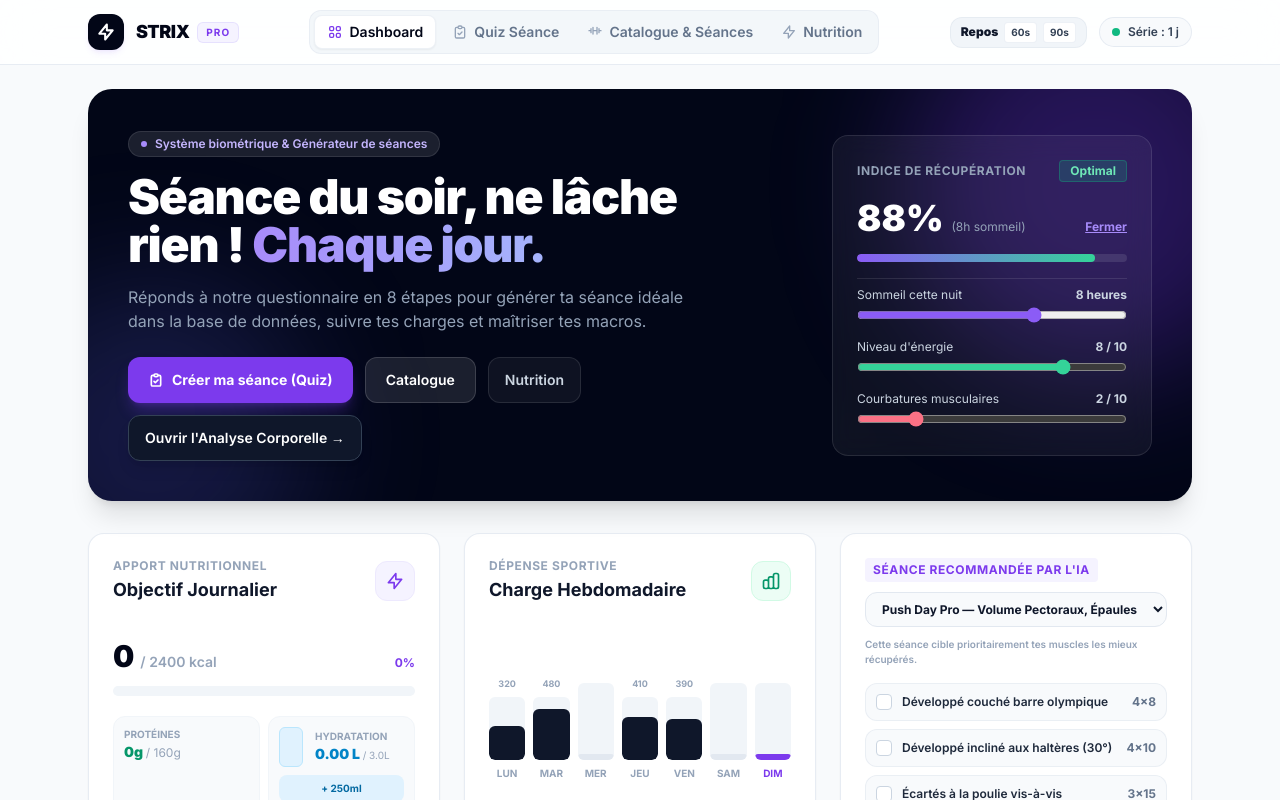
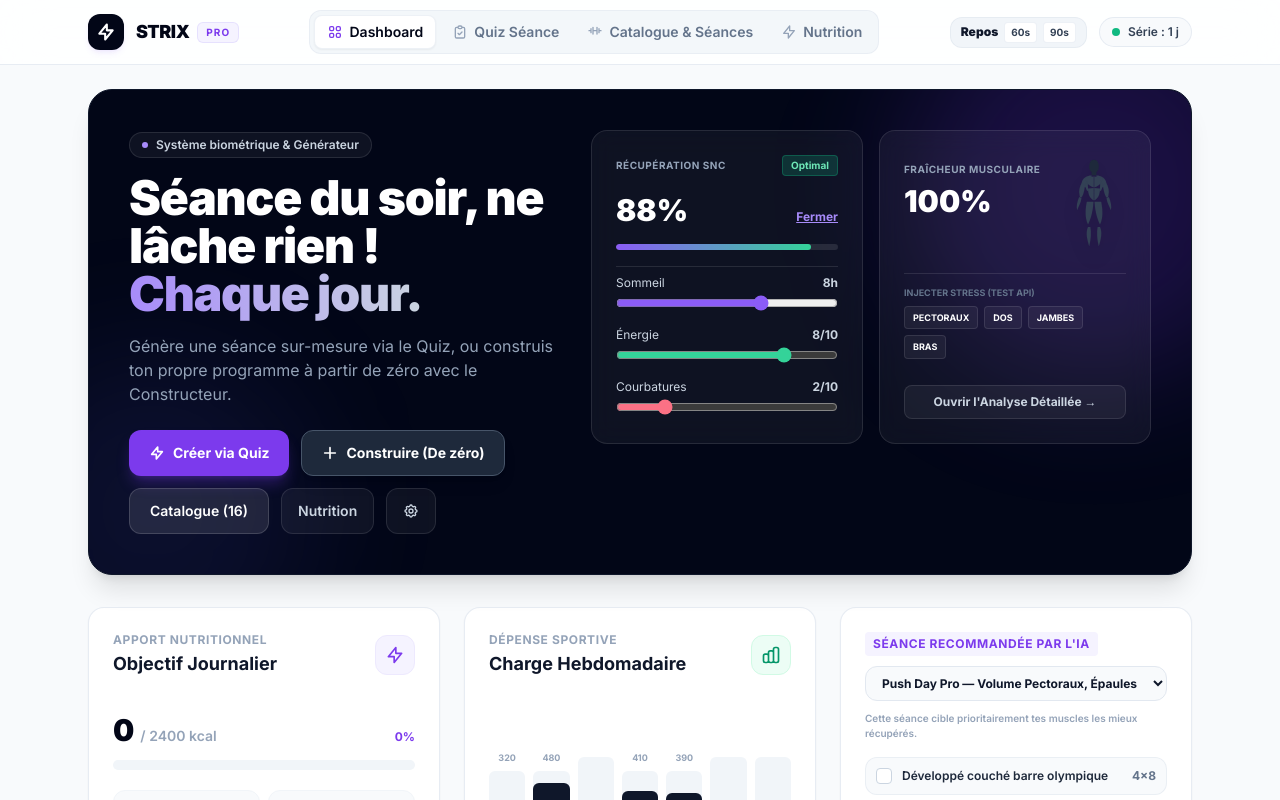
Before and after one commit to louismarembaud035-source/strix, a Next.js app: page / in a window 1280 px wide. Both pictures are taken after a click on the button "Calibrer". Shown: the top 800 px of the page. Built offline with nearby package versions, Linux system fonts and the light colour scheme.

Commit message:
Integrate BodyMap and enhance recovery features
Added BodyMap component and enhanced recovery state management. Updated UI elements and improved hydration and recovery calculations.

```diff
--- a/app/page.tsx
+++ b/app/page.tsx
@@ -9,6 +9,7 @@ import {
   getAllWorkoutsFromDB,
   ExerciseItem,
 } from '@/app/data/workoutsDB';
+import BodyMap from '@/components/BodyMap';
 
 export default function Home() {
   // Données nutritionnelles synchronisées
@@ -18,18 +19,23 @@ export default function Home() {
   const [calorieGoal, setCalorieGoal] = useState<number>(2400);
   const [proteinGoal, setProteinGoal] = useState<number>(160);
 
-  // Données d'entraînement synchronisées avec la base de données
+  // Données d'entraînement synchronisées
   const [sessionsDB, setSessionsDB] = useState<WorkoutSession[]>(defaultWorkoutsDB);
   const [selectedSessionId, setSelectedSessionId] = useState<string>(defaultWorkoutsDB[0].id);
   const [completedIds, setCompletedIds] = useState<number[]>([]);
   const [workoutsCount, setWorkoutsCount] = useState<number>(0);
   const [weeklyBurned, setWeeklyBurned] = useState<number[]>([320, 480, 0, 410, 390, 0, 0]);
 
-  // Calculateur interactif de récupération
+  // Calculateur interactif de récupération (SNC)
   const [showRecoveryEditor, setShowRecoveryEditor] = useState<boolean>(false);
   const [sleepHours, setSleepHours] = useState<number>(8);
   const [energyLevel, setEnergyLevel] = useState<number>(8);
   const [sorenessLevel, setSorenessLevel] = useState<number>(2);
+
+  // État de récupération biométrique des muscles (0 à 100%)
+  const [recoveryState, setRecoveryState] = useState<Record<string, number>>({
+    pectoraux: 100, dos: 100, jambes: 100, epaules: 100, bras: 100, abdos: 100, cardio: 100
+  });
 
   const getCurrentDayIndex = () => {
     const day = new Date().getDay();
@@ -37,11 +43,8 @@ export default function Home() {
   };
 
   const recommendSmartSession = (allWorkouts: WorkoutSession[], recoveryMap: Record<string, number>) => {
-    // Si la base est vide, on arrête
     if (allWorkouts.length === 0) return;
 
-    // L'IA attribue un score à chaque séance.
-    // Une séance ciblant des muscles à 100% de forme aura un score élevé.
     let bestSession = allWorkouts[0];
     let maxScore = -1;
 
@@ -61,11 +64,33 @@ export default function Home() {
     setSelectedSessionId(bestSession.id);
   };
 
+  const calculateBiologicalRecovery = () => {
+    const savedMuscleLogs = localStorage.getItem('strix_muscle_history');
+    if (!savedMuscleLogs) return;
+
+    try {
+      const logs = JSON.parse(savedMuscleLogs) as Record<string, number>;
+      const now = Date.now();
+      const RECOVERY_TIME_MS = 48 * 60 * 60 * 1000; // 48 heures
+
+      const newState: Record<string, number> = {};
+      Object.keys(logs).forEach((muscle) => {
+        const timeElapsed = now - logs[muscle];
+        const recoveryPercentage = Math.min(100, Math.max(0, (timeElapsed / RECOVERY_TIME_MS) * 100));
+        newState[muscle] = Math.round(recoveryPercentage);
+      });
+
+      setRecoveryState((prev) => ({ ...prev, ...newState }));
+    } catch (e) {
+      console.error("Erreur de calcul de récupération", e);
+    }
+  };
+
   const loadDashboardData = () => {
-    // Base de données des séances (inclut celles créées via le Quiz)
     const allWorkouts = getAllWorkoutsFromDB();
     setSessionsDB(allWorkouts);
 
+    // Initialise le BodyMap et recommande la séance
     const savedMuscleLogs = localStorage.getItem('strix_muscle_history');
     if (savedMuscleLogs) {
        const logs = JSON.parse(savedMuscleLogs);
@@ -74,6 +99,7 @@ export default function Home() {
        Object.keys(logs).forEach((m) => {
          newState[m] = Math.round(Math.min(100, Math.max(0, ((now - logs[m]) / (48 * 60 * 60 * 1000)) * 100)));
        });
+       setRecoveryState((prev) => ({ ...prev, ...newState }));
        recommendSmartSession(allWorkouts, newState);
     } else if (allWorkouts.length > 0) {
        setSelectedSessionId((prev) =>
@@ -81,7 +107,6 @@ export default function Home() {
        );
     }
 
-    // Repas
     const savedMeals = localStorage.getItem('strix_meals');
     if (savedMeals) {
       try {
@@ -96,7 +121,6 @@ export default function Home() {
       setProteinsToday(0);
     }
 
-    // Objectifs
     const savedGoals = localStorage.getItem('strix_goals');
     if (savedGoals) {
       try {
@@ -108,11 +132,9 @@ export default function Home() {
       }
     }
 
-    // Hydratation
     const savedWater = localStorage.getItem('strix_water');
     if (savedWater) setWaterToday(parseInt(savedWater, 10) || 0);
 
-    // Exercices cochés aujourd'hui
     const savedCompleted = localStorage.getItem('strix_completed_exercises');
     if (savedCompleted) {
       try {
@@ -122,7 +144,6 @@ export default function Home() {
       }
     }
 
-    // Historique des séances
     const savedHistory = localStorage.getItem('strix_workout_history');
     if (savedHistory) {
       try {
@@ -132,7 +153,6 @@ export default function Home() {
       }
     }
 
-    // Charge hebdomadaire
     const savedWeekly = localStorage.getItem('strix_weekly_kcal');
     if (savedWeekly) {
       try {
@@ -142,7 +162,6 @@ export default function Home() {
       }
     }
 
-    // Récupération
     const savedRec = localStorage.getItem('strix_recovery');
     if (savedRec) {
       try {
@@ -159,10 +178,14 @@ export default function Home() {
   useEffect(() => {
     loadDashboardData();
     window.addEventListener('strix-update', loadDashboardData);
-    return () => window.removeEventListener('strix-update', loadDashboardData);
+    const interval = setInterval(calculateBiologicalRecovery, 60000);
+
+    return () => {
+      window.removeEventListener('strix-update', loadDashboardData);
+      clearInterval(interval);
+    };
   }, []);
 
-  // Calcul du score de récupération (sur 100%)
   const sleepScore = Math.min(40, (sleepHours / 8) * 40);
   const energyScore = (energyLevel / 10) * 35;
   const sorenessScore = ((10 - sorenessLevel) / 10) * 25;
@@ -178,7 +201,6 @@ export default function Home() {
     );
   };
 
-  // Cocher un exercice depuis le programme actif du Dashboard
   const toggleProgramExercise = (ex: ExerciseItem) => {
     let updated: number[];
     let deltaKcal = 0;
@@ -188,6 +210,12 @@ export default function Home() {
     } else {
       updated = [...completedIds, ex.id];
       deltaKcal = ex.kcal;
+
+      const savedLogs = localStorage.getItem('strix_muscle_history');
+      const logs = savedLogs ? JSON.parse(savedLogs) : {};
+      logs[ex.muscle] = Date.now();
+      localStorage.setItem('strix_muscle_history', JSON.stringify(logs));
+      calculateBiologicalRecovery();
     }
     setCompletedIds(updated);
     localStorage.setItem('strix_completed_exercises', JSON.stringify(updated));
@@ -200,14 +228,20 @@ export default function Home() {
     window.dispatchEvent(new Event('strix-update'));
   };
 
-  // Ajout rapide d'eau pour la gourde animée
   const addWater = (amount: number) => {
     const newWater = waterToday + amount;
     setWaterToday(newWater);
     localStorage.setItem('strix_water', newWater.toString());
   };
 
-  // Message d'accueil dynamique selon l'heure
+  const simulateWorkoutStress = (muscle: string) => {
+    const savedLogs = localStorage.getItem('strix_muscle_history');
+    const logs = savedLogs ? JSON.parse(savedLogs) : {};
+    logs[muscle] = Date.now();
+    localStorage.setItem('strix_muscle_history', JSON.stringify(logs));
+    calculateBiologicalRecovery();
+  };
+
   const currentHour = new Date().getHours();
   let greetingMessage = "Prêt à tout casser ?";
   if (currentHour >= 5 && currentHour < 12) greetingMessage = "Prêt à tout casser ce matin ?";
@@ -218,50 +252,66 @@ export default function Home() {
   const caloriePercentage = Math.min(100, Math.round((caloriesToday / calorieGoal) * 100));
   const todayIdx = getCurrentDayIndex();
   const daysLabels = ['Lun', 'Mar', 'Mer', 'Jeu', 'Ven', 'Sam', 'Dim'];
-  const currentSession =
-    sessionsDB.find((s) => s.id === selectedSessionId) || sessionsDB[0];
+  const currentSession = sessionsDB.find((s) => s.id === selectedSessionId) || sessionsDB[0];
+
+  const globalMuscleReadiness = Math.round(
+    Object.values(recoveryState).reduce((a, b) => a + b, 0) / Object.keys(recoveryState).length
+  );
 
   return (
     <div className="space-y-8">
 
-      {/* Hero Banner */}
-      <div className="relative overflow-hidden rounded-3xl bg-slate-950 text-white p-6 sm:p-10 shadow-xl">
-        <div className="absolute -top-24 -right-24 w-96 h-96 rounded-full bg-violet-600/30 blur-3xl pointer-events-none" />
-        <div className="absolute -bottom-24 -left-24 w-80 h-80 rounded-full bg-indigo-500/20 blur-3xl pointer-events-none" />
+      {/* Hero Banner avec BodyMap Intégrée */}
+      <div className="relative overflow-hidden rounded-3xl bg-slate-950 text-white p-6 sm:p-10 shadow-xl border border-slate-900">
+        <div className="absolute -top-24 -right-24 w-96 h-96 rounded-full bg-violet-600/20 blur-3xl pointer-events-none" />
+        <div className="absolute -bottom-24 -left-24 w-80 h-80 rounded-full bg-indigo-500/10 blur-3xl pointer-events-none" />
 
-        <div className="relative z-10 flex flex-col lg:flex-row lg:items-center justify-between gap-8">
+        <div className="relative z-10 flex flex-col lg:flex-row lg:items-start justify-between gap-8">
           <div className="space-y-4 max-w-xl">
-            <div className="inline-flex items-center gap-2 px-3 py-1 rounded-full bg-white/10 border border-white/10 text-xs font-semibold text-violet-300">
+            <div className="inline-flex items-center gap-2 px-3 py-1 rounded-full bg-white/5 border border-white/10 text-xs font-semibold text-slate-300">
               <span className="w-1.5 h-1.5 rounded-full bg-violet-400" />
-              Système biométrique & Générateur de séances
+              Système biométrique & Générateur
             </div>
             <h1 className="text-3xl sm:text-5xl font-black tracking-tight leading-tight">
               {greetingMessage}{' '}
-              <span className="text-transparent bg-clip-text bg-gradient-to-r from-violet-400 to-indigo-300">
+              <span className="text-transparent bg-clip-text bg-gradient-to-r from-violet-400 to-slate-300">
                 Chaque jour.
               </span>
             </h1>
             <p className="text-slate-400 text-sm sm:text-base leading-relaxed">
-              Réponds à notre questionnaire en 8 étapes pour générer ta séance idéale dans la base de données, suivre tes charges et maîtriser tes macros.
+              Génère une séance sur-mesure via le Quiz, ou construis ton propre programme à partir de zéro avec le Constructeur.
             </p>
 
-            {/* Boutons d'action principaux sur l'accueil */}
+            {/* Menu Principal */}
             <div className="flex flex-wrap gap-3 pt-2">
               <Link
                 href="/quiz"
                 className="inline-flex items-center gap-2 bg-violet-600 hover:bg-violet-500 text-white font-bold px-5 py-3 rounded-xl text-sm transition shadow-lg shadow-violet-600/30"
               >
                 <svg className="w-4 h-4" fill="none" viewBox="0 0 24 24" stroke="currentColor" strokeWidth={2.5}>
-                  <path strokeLinecap="round" strokeLinejoin="round" d="M9 5H7a2 2 0 00-2 2v12a2 2 0 002 2h10a2 2 0 002-2V7a2 2 0 00-2-2h-2M9 5a2 2 0 002 2h2a2 2 0 002-2M9 5a2 2 0 012-2h2a2 2 0 012 2m-6 9l2 2 4-4" />
+                  <path strokeLinecap="round" strokeLinejoin="round" d="M13 10V3L4 14h7v7l9-11h-7z" />
                 </svg>
-                <span>Créer ma séance (Quiz)</span>
+                <span>Créer via Quiz</span>
               </Link>
+
+              {/* Nouveau Bouton Constructeur (Builder) */}
+              <Link
+                href="/builder"
+                className="inline-flex items-center gap-2 bg-slate-800 hover:bg-slate-700 text-white border border-slate-600 font-bold px-5 py-3 rounded-xl text-sm transition shadow-lg"
+              >
+                <svg className="w-4 h-4" fill="none" viewBox="0 0 24 24" stroke="currentColor" strokeWidth={2.5}>
+                  <path strokeLinecap="round" strokeLinejoin="round" d="M12 4v16m8-8H4" />
+                </svg>
+                <span>Construire (De zéro)</span>
+              </Link>
+
               <Link
                 href="/exercises"
                 className="inline-flex items-center gap-2 bg-white/10 hover:bg-white/15 text-white border border-white/15 font-semibold px-5 py-3 rounded-xl text-sm transition"
               >
-                <span>Catalogue</span>
+                <span>Catalogue ({sessionsDB.length})</span>
               </Link>
+
               <Link
                 href="/nutrition"
                 className="inline-flex items-center gap-2 bg-white/5 hover:bg-white/10 text-slate-300 border border-white/10 font-semibold px-4 py-3 rounded-xl text-sm transition"
@@ -270,20 +320,26 @@ export default function Home() {
               </Link>
 
               <Link
-                href="/recovery"
-                className="inline-flex items-center gap-2 bg-slate-900 hover:bg-slate-800 text-white border border-slate-700 font-semibold px-4 py-3 rounded-xl text-sm transition shadow-lg"
+                href="/settings"
+                className="inline-flex items-center gap-2 bg-white/5 hover:bg-white/10 text-slate-300 border border-white/10 font-semibold px-4 py-3 rounded-xl text-sm transition"
               >
-                Ouvrir l'Analyse Corporelle →
+                <svg className="w-4 h-4" fill="none" viewBox="0 0 24 24" stroke="currentColor" strokeWidth={2}>
+                  <path strokeLinecap="round" strokeLinejoin="round" d="M10.325 4.317c.426-1.756 2.924-1.756 3.35 0a1.724 1.724 0 002.573 1.066c1.543-.94 3.31.826 2.37 2.37a1.724 1.724 0 001.065 2.572c1.756.426 1.756 2.924 0 3.35a1.724 1.724 0 00-1.066 2.573c.94 1.543-.826 3.31-2.37 2.37a1.724 1.724 0 00-2.572 1.065c-.426 1.756-2.924 1.756-3.35 0a1.724 1.724 0 00-2.573-1.066c-1.543.94-3.31-.826-2.37-2.37a1.724 1.724 0 00-1.065-2.572c-1.756-.426-1.756-2.924 0-3.35a1.724 1.724 0 001.066-2.573c-.94-1.543.826-3.31 2.37-2.37.996.608 2.296.07 2.572-1.065z" />
+                  <path strokeLinecap="round" strokeLinejoin="round" d="M15 12a3 3 0 11-6 0 3 3 0 016 0z" />
+                </svg>
               </Link>
             </div>
           </div>
 
-          {/* Widget Interactif d'Indice de Récupération */}
-          <div className="bg-white/5 backdrop-blur-md border border-white/10 rounded-2xl p-6 min-w-[290px] sm:min-w-[320px] space-y-4">
+          {/* Espace Widgets : SNC & BodyMap */}
+          <div className="flex flex-col sm:flex-row gap-4 w-full lg:w-auto">
+
+            {/* Widget 1 : Indice de Récupération SNC */}
+            <div className="bg-white/5 backdrop-blur-md border border-white/10 rounded-2xl p-6 flex-1 sm:w-72 space-y-4">
               <div className="flex items-center justify-between">
-              <span className="text-xs font-bold uppercase tracking-wider text-slate-400">Indice de récupération</span>
+                <span className="text-[10px] font-bold uppercase tracking-wider text-slate-400">Récupération SNC</span>
                 <span
-                className={`text-xs font-bold px-2.5 py-0.5 rounded border ${
+                  className={`text-[10px] font-bold px-2 py-0.5 rounded border ${
                     recoveryScore >= 75
                       ? 'bg-emerald-500/20 text-emerald-300 border-emerald-500/30'
                       : recoveryScore >= 50
@@ -291,14 +347,13 @@ export default function Home() {
                       : 'bg-rose-500/20 text-rose-300 border-rose-500/30'
                   }`}
                 >
-                {recoveryScore >= 75 ? 'Optimal' : recoveryScore >= 50 ? 'Modéré' : 'Repos conseillé'}
+                  {recoveryScore >= 75 ? 'Optimal' : recoveryScore >= 50 ? 'Modéré' : 'Critique'}
                 </span>
               </div>
 
               <div className="flex items-baseline justify-between">
                 <div className="flex items-baseline gap-2">
-                <span className="text-4xl font-black text-white">{recoveryScore}%</span>
-                <span className="text-xs text-slate-400">({sleepHours}h sommeil)</span>
+                  <span className="text-3xl font-black text-white">{recoveryScore}%</span>
                 </div>
                 <button
                   onClick={() => setShowRecoveryEditor(!showRecoveryEditor)}
@@ -308,19 +363,19 @@ export default function Home() {
                 </button>
               </div>
 
-            <div className="w-full h-2 bg-white/10 rounded-full overflow-hidden">
+              <div className="w-full h-1.5 bg-white/10 rounded-full overflow-hidden">
                 <div
                   className="h-full bg-gradient-to-r from-violet-500 to-emerald-400 rounded-full transition-all duration-300"
                   style={{ width: `${recoveryScore}%` }}
                 />
               </div>
 
-            {showRecoveryEditor ? (
+              {showRecoveryEditor && (
                 <div className="space-y-3 pt-2 border-t border-white/10 text-xs">
                   <div>
                     <div className="flex justify-between text-slate-300 mb-1">
-                    <span>Sommeil cette nuit</span>
-                    <span className="font-bold">{sleepHours} heures</span>
+                      <span>Sommeil</span>
+                      <span className="font-bold">{sleepHours}h</span>
                     </div>
                     <input
                       type="range"
@@ -334,8 +389,8 @@ export default function Home() {
                   </div>
                   <div>
                     <div className="flex justify-between text-slate-300 mb-1">
-                    <span>Niveau d'énergie</span>
-                    <span className="font-bold">{energyLevel} / 10</span>
+                      <span>Énergie</span>
+                      <span className="font-bold">{energyLevel}/10</span>
                     </div>
                     <input
                       type="range"
@@ -348,8 +403,8 @@ export default function Home() {
                   </div>
                   <div>
                     <div className="flex justify-between text-slate-300 mb-1">
-                    <span>Courbatures musculaires</span>
-                    <span className="font-bold">{sorenessLevel} / 10</span>
+                      <span>Courbatures</span>
+                      <span className="font-bold">{sorenessLevel}/10</span>
                     </div>
                     <input
                       type="range"
@@ -361,15 +416,42 @@ export default function Home() {
                     />
                   </div>
                 </div>
-            ) : (
-              <p className="text-xs text-slate-400">
-                {recoveryScore >= 75
-                  ? 'Ton système nerveux est prêt pour une séance lourde à haute intensité.'
-                  : recoveryScore >= 50
-                  ? 'Privilégie un volume modéré et surveille ton hydratation.'
-                  : 'Fatigue élevée détectée : réduis les charges de 20% ou fais de la mobilité.'}
-              </p>
               )}
+            </div>
+
+            {/* Widget 2 : BodyMap 48h */}
+            <div className="bg-white/5 backdrop-blur-md border border-white/10 rounded-2xl p-6 flex-1 sm:w-64 flex flex-col justify-between relative overflow-hidden">
+              <div className="flex justify-between items-start relative z-10">
+                <div>
+                  <span className="text-[10px] font-bold uppercase tracking-wider text-slate-400">Fraîcheur Musculaire</span>
+                  <div className="text-3xl font-black text-white mt-1">{globalMuscleReadiness}%</div>
+                </div>
+                <div className="w-16 h-24 shrink-0">
+                  <BodyMap recovery={recoveryState} />
+                </div>
+              </div>
+
+              <div className="pt-3 mt-3 border-t border-white/10 relative z-10">
+                <div className="text-[9px] uppercase font-bold text-slate-500 mb-1.5">Injecter Stress (Test API)</div>
+                <div className="flex flex-wrap gap-1.5">
+                  {['pectoraux', 'dos', 'jambes', 'bras'].map((m) => (
+                    <button
+                      key={m}
+                      onClick={() => simulateWorkoutStress(m)}
+                      className="px-2 py-1 text-[9px] font-bold uppercase rounded bg-white/5 border border-white/10 hover:bg-rose-500/20 hover:text-rose-400 hover:border-rose-500/30 transition-colors"
+                    >
+                      {m}
+                    </button>
+                  ))}
+                </div>
+              </div>
+
+              {/* Bouton vers l'Analyse Détaillée 3D, replacé contextuellement sous le composant */}
+              <Link href="/recovery" className="mt-4 w-full block py-2 text-center bg-white/5 hover:bg-white/10 text-slate-300 text-xs font-bold rounded-lg border border-white/10 transition relative z-10">
+                Ouvrir l'Analyse Détaillée →
+              </Link>
+            </div>
+
           </div>
         </div>
       </div>
```
Lines whose indentation alone changed are shown as unchanged.
